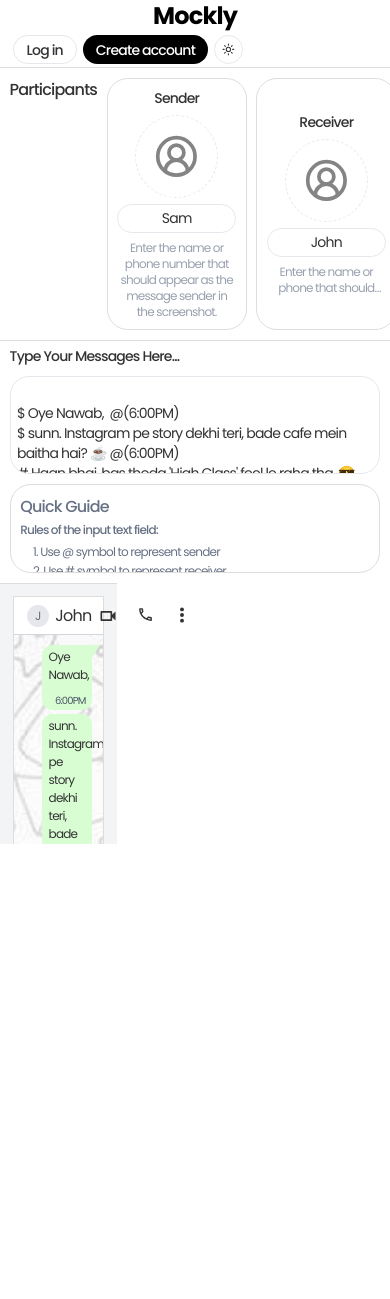
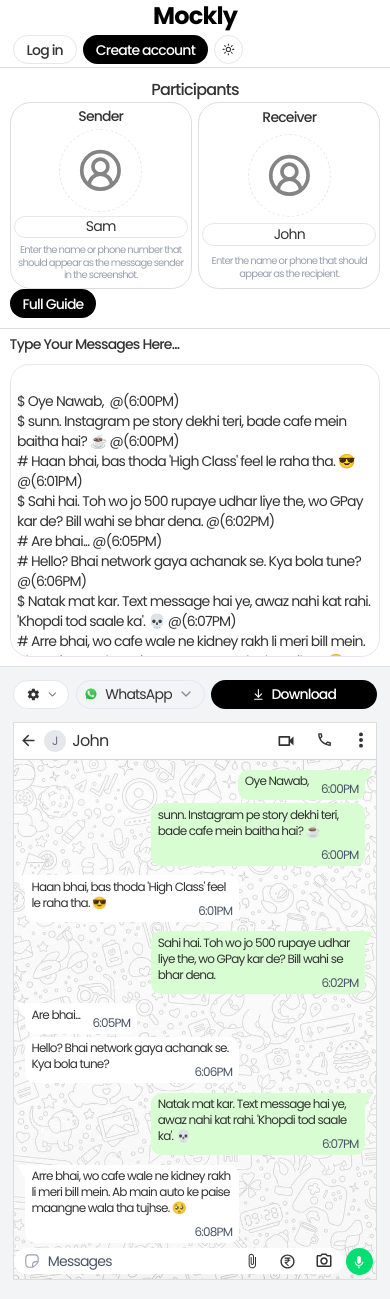
Before and after one commit to Anurag0577/Mockly---DM-screenshot-generator, a React (Vite) app in the folder frontend/: page / in a window 390 px wide. Before the commit the page ends 844 px from the top, so only its background shows below. Built offline with nearby package versions, Linux system fonts and the light colour scheme.

Commit message:
Fix: responsiveness for small devices.

```diff
--- a/frontend/src/components/ToolDropDownBtn.jsx
+++ b/frontend/src/components/ToolDropDownBtn.jsx
@@ -3,6 +3,7 @@ import { useState } from "react"
 import { ChevronDownIcon } from "lucide-react"
 
 import { Button } from "@/components/ui/button"
+import { IoSettingsSharp } from "react-icons/io5";
 import {
   DropdownMenu,
   DropdownMenuCheckboxItem,
@@ -23,7 +24,8 @@ export default function ToolDropDownBtn() {
     <DropdownMenu>
       <DropdownMenuTrigger asChild>
         <Button variant="outline">
-          Settings
+          {/* Settings */}
+          <IoSettingsSharp  size={20} />
           <ChevronDownIcon className="-me-1 opacity-60" size={16} aria-hidden="true" />
         </Button>
       </DropdownMenuTrigger>
--- a/frontend/src/components/ui/dialog.jsx
+++ b/frontend/src/components/ui/dialog.jsx
@@ -56,7 +56,7 @@ function DialogContent({
       <DialogPrimitive.Content
         data-slot="dialog-content"
         className={cn(
-          "fixed top-1/2 left-1/2 z-50 grid max-h-[calc(100%-2rem)] w-full max-w-[calc(100%-2rem)] -translate-x-1/2 -translate-y-1/2 gap-4 overflow-y-auto rounded-xl border bg-background p-6 shadow-lg duration-200 data-[state=closed]:animate-out data-[state=closed]:fade-out-0 data-[state=closed]:zoom-out-95 data-[state=open]:animate-in data-[state=open]:fade-in-0 data-[state=open]:zoom-in-95 sm:max-w-100",
+          "fixed top-[40vh] md:top-1/2 left-1/2 z-50 grid max-h-[70%] w-full max-w-[calc(100%-2rem)] -translate-x-1/2 -translate-y-1/2 gap-4 overflow-y-auto rounded-xl border bg-background p-6 shadow-lg duration-200 data-[state=closed]:animate-out data-[state=closed]:fade-out-0 data-[state=closed]:zoom-out-95 data-[state=open]:animate-in data-[state=open]:fade-in-0 data-[state=open]:zoom-in-95 sm:max-w-100",
           className
         )}
         {...props}>
--- a/frontend/src/components/ui/input.jsx
+++ b/frontend/src/components/ui/input.jsx
@@ -12,7 +12,7 @@ function Input({
       type={type}
       data-slot="input"
       className={cn(
-        "flex h-9 w-full min-w-0 rounded-md border border-input bg-transparent px-3 py-1 text-sm shadow-xs transition-[color,box-shadow] outline-none file:inline-flex file:h-7 file:border-0 file:bg-transparent file:text-sm file:font-medium file:text-foreground placeholder:text-muted-foreground/70 disabled:pointer-events-none disabled:cursor-not-allowed disabled:opacity-50",
+        "flex h-7 md:h-9 w-full min-w-0 rounded-md border border-input bg-transparent px-3 py-1 text-sm shadow-xs transition-[color,box-shadow] outline-none file:inline-flex file:h-7 file:border-0 file:bg-transparent file:text-sm file:font-medium file:text-foreground placeholder:text-muted-foreground/70 disabled:pointer-events-none disabled:cursor-not-allowed disabled:opacity-50",
         "focus-visible:border-ring focus-visible:ring-[3px] focus-visible:ring-ring/50",
         "aria-invalid:border-destructive aria-invalid:ring-destructive/20 dark:aria-invalid:ring-destructive/40",
         type === "search" &&
--- a/frontend/src/pages/Homepage.jsx
+++ b/frontend/src/pages/Homepage.jsx
@@ -99,43 +99,40 @@ export function Homepage() {
 
 
   return (
-    <div className="h-screen flex flex-col overflow-hidden">
+    <div className="md:h-screen flex flex-col overflow-hidden">
 
-      <div className="flex-1 flex flex-col lg:flex-row min-h-0">
+      {/* Main Content Wrapper: Changed lg:flex-row to md:flex-row */}
+      <div className="flex-1 flex flex-col md:flex-row min-h-0">
         <div className="flex flex-col flex-1">
           <Header />
-        <div className="flex flex-col lg:flex-row flex-1">
-        <div className="w-full lg:w-[250px] flex flex-row lg:flex-col gap-3 p-3 border-b lg:border-b-0 lg:border-r overflow-x-auto lg:overflow-x-visible lg:overflow-y-auto">
+
+          {/* Secondary Wrapper: Changed lg:flex-row to md:flex-row */}
+          <div className="flex flex-col md:flex-row flex-1">
+
+            {/* LEFT SECTION - Participants (w-full to md:w-[250px]) */}
+            <div className="w-full md:w-[250px] md:flex flex-row md:flex-col lg:flex-col gap-3 p-3 border-b md:border-b-0 md:border-r overflow-x-auto lg:overflow-x-visible lg:overflow-y-auto">
               <h1 className="text-center">Participants</h1>
               {/* PARTICIPANT 1 */}
-          <div className="flex-1 min-w-[140px] lg:min-w-0 lg:min-h-0 flex flex-col justify-center items-center border rounded-lg p-3 gap-2">
+
+              <div className="flex flex-1 gap-2 md:min-w-[140px] md:flex-col ">
+                <div className="flex-1 flex flex-col gap-y-1 p-1 justify-center items-center border rounded-lg lg:min-w-0 lg:min-h-0">
                   <p className="text-sm font-medium">Sender</p>
                   <ParticipantAvatar type= 'sender' />
-            {/* <input
-              className="w-full text-center border rounded-lg px-2 py-1 text-sm"
-              value={sender}
-              onChange={(e) => updateSender(e.target.value)}
-            /> */}
-            <Input placeholder="Sender" type="text" value={sender} onChange={(e) => updateSender(e.target.value)} required className='text-center' />
-            <span className="text-xs text-center text-gray-400 ">
+                  <Input placeholder="Sender" type="text" value={sender} onChange={(e) => updateSender(e.target.value)} required className='text-center text-sm' />
+                  <span className=" text-[10px] p-1 leading-tight md:text-xs text-center text-gray-400 ">
                     Enter the name or phone number that should appear as the message sender in the screenshot.
                   </span>
                 </div>
 
                 {/* PARTICIPANT 2 */}
-          <div className="flex-1 min-w-[140px] lg:min-w-0 lg:min-h-0 flex flex-col justify-center items-center border rounded-lg p-3 gap-2">
+                <div className="flex-1 flex flex-col gap-y-2 p-1 justify-center items-center border rounded-lg lg:min-w-0 lg:min-h-0">
                   <p className="text-sm font-medium">Receiver</p>
                   <ParticipantAvatar type= 'receiver' />
-            {/* <input
-              placeholder="Arya"
-              className="w-full text-center border rounded-lg px-2 py-1 text-sm"
-              value={receiver}
-              onChange={(e) => updateReceiver(e.target.value)}
-            /> */}
                     <Input placeholder="Receiver" type="text" value={receiver} onChange={(e) => updateReceiver(e.target.value)} required  className='text-center'/>
-            <span className="text-xs text-center text-gray-400 line-clamp-2">
+                  <span className="text-[10px] p-1 leading-tight md:text-xs text-center text-gray-400 ">
                     Enter the name or phone that should appear as the recipient.
                   </span>
+                </div>
               </div>
 
               <HowToUsePopup />
@@ -143,14 +140,14 @@ export function Homepage() {
 
 
             {/* MIDDLE SECTION - Message Field */}
-        <div className="flex-1 min-w-0 flex flex-col gap-3 p-3">
+            <div className="min-w-0 flex flex-col gap-3 p-3 h-[40vh] md:h-auto md:flex-1 ">
               {/* Message Field - Takes most space */}
               <div className="flex-1 min-h-0 overflow-auto">
                 <MassegeField />
               </div>
 
               {/* Quick Guide - Fixed small height */}
-          <div className="max-h-[40%] p-3 rounded-lg border overflow-y-auto">
+              <div className="hidden md:block max-h-[40%] p-3 rounded-lg border overflow-y-auto">
                 <h1 className="text-muted-foreground font-medium mb-1">
                   Quick Guide
                 </h1>
@@ -170,7 +167,7 @@ export function Homepage() {
         </div>
 
         {/* RIGHT SECTION - Preview */}
-        <div className="bg-gray-100 dark:bg-[#262626] p-4 border-t lg:border-t-0 lg:border-l gap-4 flex flex-col w-[30%]">
+        <div className="bg-gray-100 dark:bg-[#262626] p-4 border-t md:border-t-0 md:border-l gap-4 flex flex-col-reverse md:flex-col md:w-[30%]">
           {/* WhatsApp Preview - Flex to fit available space */}
 
             <RenderPlatformUI />
--- a/frontend/src/plateform/Instagram.jsx
+++ b/frontend/src/plateform/Instagram.jsx
@@ -20,8 +20,8 @@ export default function Instagram({ sender, receiver, receiverAvatar, messages }
                     <div className="flex-1 ml-7 flex content-center gap-3">
                         <img className="h-8 w-8 rounded-full" src={receiverAvatar} />
                         <div className="flex flex-col justify-center">
-                            <div className="bold text-[14px] leading-tight">{receiver}</div>
-                            <div className="lighter text-[10px] -mt-2">Eren0eth</div>
+                            <div className="bold text-sm leading-tight">{receiver}</div>
+                            <div className="lighter text-xs  -mt-2">Eren0eth</div>
                         </div>
                     </div>
 
@@ -70,7 +70,7 @@ export default function Instagram({ sender, receiver, receiverAvatar, messages }
                                                     backgroundImage: 'linear-gradient(to bottom, #b117db, #614afa)'
                                                 }}
                                             >
-                                                <p className="whitespace-pre-wrap text-[12px] text-white">
+                                                <p className="whitespace-pre-wrap text-xs text-white">
                                                     {msg.message}
                                                 </p>
                                             </div>
@@ -94,7 +94,7 @@ export default function Instagram({ sender, receiver, receiverAvatar, messages }
                                                     ${roundTop ? "rounded-tl-[10px]" : "rounded-tl-none"}
                                                     ${roundBottom ? "rounded-bl-[10px]" : "rounded-bl-none"}`}
                                             >
-                                                <p className="whitespace-pre-wrap text-[12px] dark:text-white">
+                                                <p className="whitespace-pre-wrap text-xs dark:text-white">
                                                     {msg.message}
                                                 </p>
                                             </div>
@@ -112,7 +112,7 @@ export default function Instagram({ sender, receiver, receiverAvatar, messages }
                                     <FaCamera color="#fff" size={14} />
                                 </div>
 
-                                <div className="text-[14px]">Messages...</div>
+                                <div className="text-sm">Messages...</div>
 
                                 <div className="flex-1 flex justify-end items-center gap-4">
                                     <FiMic size={16} />
--- a/frontend/src/plateform/WhatsApp.jsx
+++ b/frontend/src/plateform/WhatsApp.jsx
@@ -16,7 +16,7 @@ export default function WhatsApp({sender, receiver, receiverAvatar, messages}) {
               <div className="flex justify-between items-center bg-white dark:bg-black border-b border-gray-300 py-1 gap-x-2 px-2 dark:text-white dark:border-gray-700">
                 <IoArrowBackSharp size={17} />
                 <div className="flex-1 flex my-1 items-center">
-                  <div className="w-7 aspect-square rounded-full mr-2 text-center text-[12px]">
+                  <div className="w-7 aspect-square rounded-full mr-2 text-center text-xs">
                     {receiverAvatar ? (
                       <img
                         src={receiverAvatar}
@@ -72,10 +72,10 @@ export default function WhatsApp({sender, receiver, receiverAvatar, messages}) {
                               borderRadius: '4px',
                             }}
                           />
-                          <p className="whitespace-pre-wrap text-[12px] dark:text-white after:content-[''] after:inline-block after:w-[50px] after:h-0">
+                          <p className="whitespace-pre-wrap text-xs dark:text-white after:content-[''] after:inline-block after:w-[50px] after:h-0">
                             {msg.message}
                           </p>
-                          <span className="text-xs text-gray-600 dark:text-gray-300 block text-right -mt-2.5 text-[10px]">
+                          <span className="text-xs text-gray-600 dark:text-gray-300 block text-right -mt-2.5 text-[12px]">
                             {msg.time}
                           </span>
                         </div>
@@ -93,10 +93,10 @@ export default function WhatsApp({sender, receiver, receiverAvatar, messages}) {
                               borderRadius: '4px',
                             }}
                           />
-                          <p className="whitespace-pre-wrap text-[12px] dark:text-white after:content-[''] after:inline-block after:w-[50px] after:h-0">
+                          <p className="whitespace-pre-wrap text-xs dark:text-white after:content-[''] after:inline-block after:w-[50px] after:h-0">
                             {msg.message}
                           </p>
-                          <span className="text-xs text-gray-600 dark:text-gray-300 block text-right -mt-2.5 text-[10px]">
+                          <span className="text-xs text-gray-600 dark:text-gray-300 block text-right -mt-2.5 text-[12px]">
                             {msg.time}
                           </span>
                         </div>
@@ -109,11 +109,15 @@ export default function WhatsApp({sender, receiver, receiverAvatar, messages}) {
                 <div className="w-full flex gap-x-1 mt-1.5 h-fit bg-transparent">
                   <div className="flex items-center gap-2 px-3 py-1 mb-1.5 rounded-3xl bg-white dark:bg-[#20272b] w-full">
                     <PiSticker className="shrink-0 text-gray-400 dark:text-gray-400" size={18} />
-                    <input
+                    {/* <input
                       type="text"
                       placeholder="Message"
-                      className="flex-1 px-1 py-1 text-[12px] bg-transparent outline-none min-w-0 placeholder-gray-500 dark:text-white "
-                    />
+                      className="flex-1 px-1 py-1 text-xs bg-transparent outline-none min-w-0 placeholder-gray-500 dark:text-white "
+                    /> */}
+
+                    <div className="flex-1">
+                      <p className="text-gray-600 text-sm">Messages</p>
+                    </div>
                     <div className="flex items-center gap-6 shrink-0">
                       <MdAttachFile size={16} className="dark:text-gray-400" />
                       <RiMoneyRupeeCircleLine size={17} className="dark:text-gray-400" />
```
Lines whose indentation alone changed are shown as unchanged.
